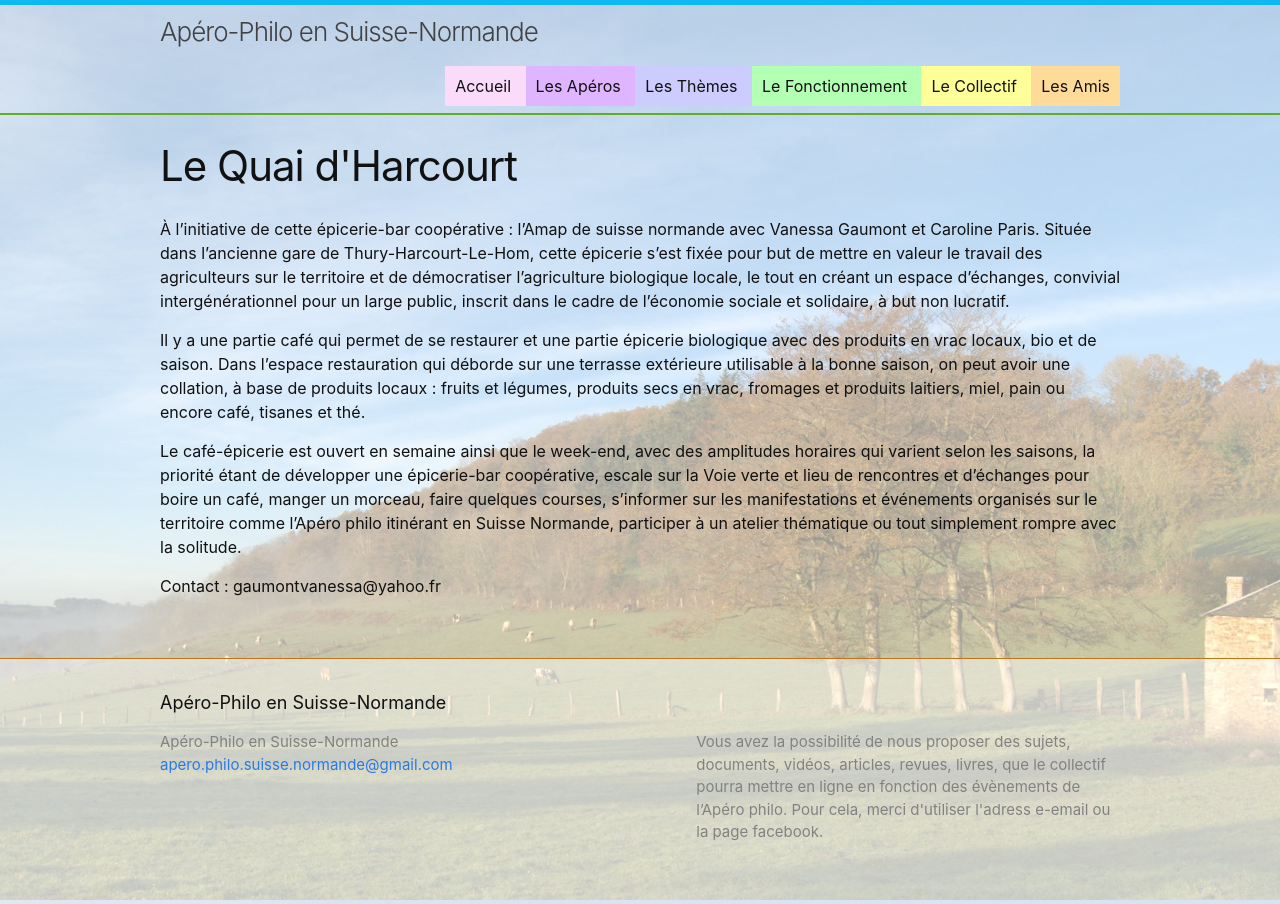
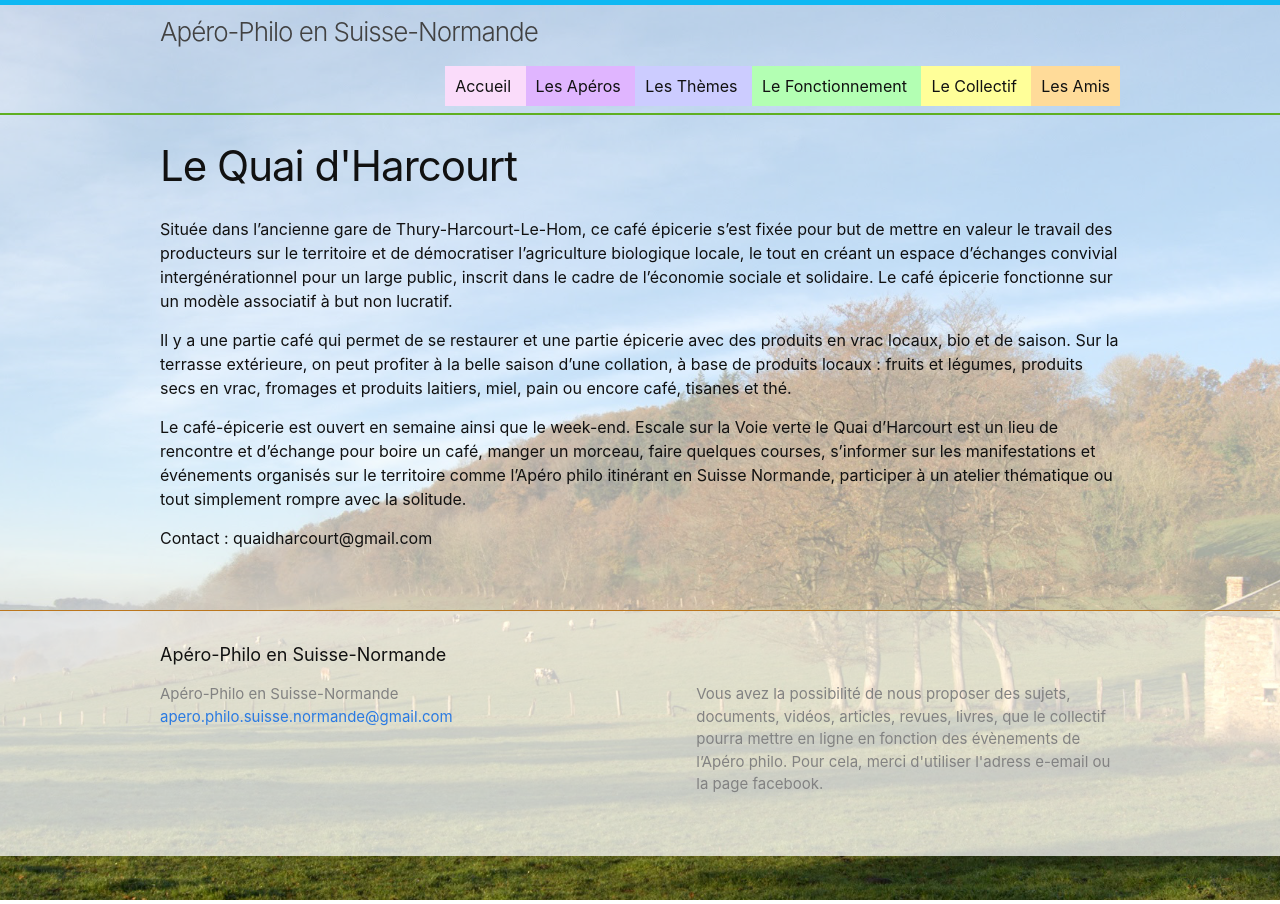
Before and after one commit to aperophilo/apero-philo-suisse-normande.github.io, a Jekyll site: the page built from collections/_friends/01-quai-harcourt.md, in a window 1280 px wide. Built offline with Jekyll 4.4.1, drawn with Linux system fonts in a browser that asks for light colours.

Commit message:
Update 01-quai-harcourt.md

```diff
--- a/collections/_friends/01-quai-harcourt.md
+++ b/collections/_friends/01-quai-harcourt.md
@@ -4,12 +4,11 @@ title: Le Quai d'Harcourt
 
 ---
 
-À l’initiative de cette épicerie-bar coopérative : l’Amap de suisse normande avec Vanessa Gaumont et Caroline Paris.
-Située dans l’ancienne gare de Thury-Harcourt-Le-Hom, cette épicerie s’est fixée pour but de mettre en valeur le travail des agriculteurs sur le territoire et de démocratiser l’agriculture biologique locale, le tout en créant un espace d’échanges, convivial intergénérationnel pour un large public, inscrit dans le cadre de l’économie sociale et solidaire, à but non lucratif.
+Située dans l’ancienne gare de Thury-Harcourt-Le-Hom, ce café épicerie s’est fixée pour but de mettre en valeur le travail des producteurs sur le territoire et de démocratiser l’agriculture biologique locale, le tout en créant un espace d’échanges convivial intergénérationnel pour un large public, inscrit dans le cadre de l’économie sociale et solidaire. Le café épicerie fonctionne sur un modèle associatif à but non lucratif.
 
-Il y a une partie café qui permet de se restaurer et une partie épicerie biologique avec des produits en vrac locaux, bio et de saison.
-Dans l’espace restauration qui déborde sur une terrasse extérieure utilisable à la bonne saison, on peut avoir une collation, à base de produits locaux : fruits et légumes, produits secs en vrac, fromages et produits laitiers, miel, pain ou encore café, tisanes et thé.
+Il y a une partie café qui permet de se restaurer et une partie épicerie avec des produits en vrac locaux, bio et de saison. Sur la terrasse extérieure, on peut profiter à la belle saison d’une collation, à base de produits locaux : fruits et légumes, produits secs en vrac, fromages et produits laitiers, miel, pain ou encore café, tisanes et thé.
 
-Le café-épicerie est ouvert en semaine ainsi que le week-end, avec des amplitudes horaires qui varient selon les saisons, la priorité étant de développer une épicerie-bar coopérative, escale sur la Voie verte et lieu de rencontres et d’échanges pour boire un café, manger un morceau, faire quelques courses, s’informer sur les manifestations et événements organisés sur le territoire comme l’Apéro philo itinérant en Suisse Normande, participer à un atelier thématique ou tout simplement rompre avec la solitude.
+Le café-épicerie est ouvert en semaine ainsi que le week-end. Escale sur la Voie verte le Quai d’Harcourt est un lieu de rencontre et d’échange pour boire un café, manger un morceau, faire quelques courses, s’informer sur les manifestations et événements organisés sur le territoire comme l’Apéro philo itinérant en Suisse Normande, participer à un atelier thématique ou tout simplement rompre avec la solitude.
 
-Contact : gaumontvanessa@yahoo.fr
+
+Contact : quaidharcourt@gmail.com
```
